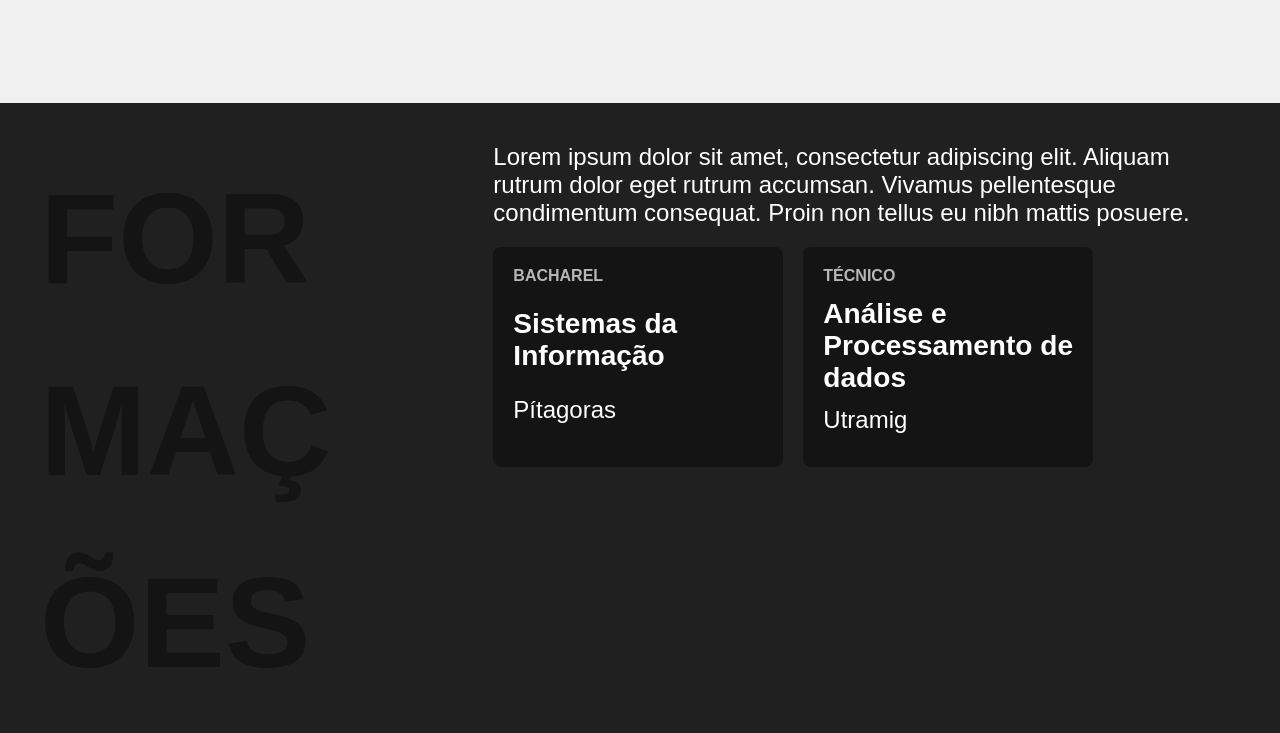
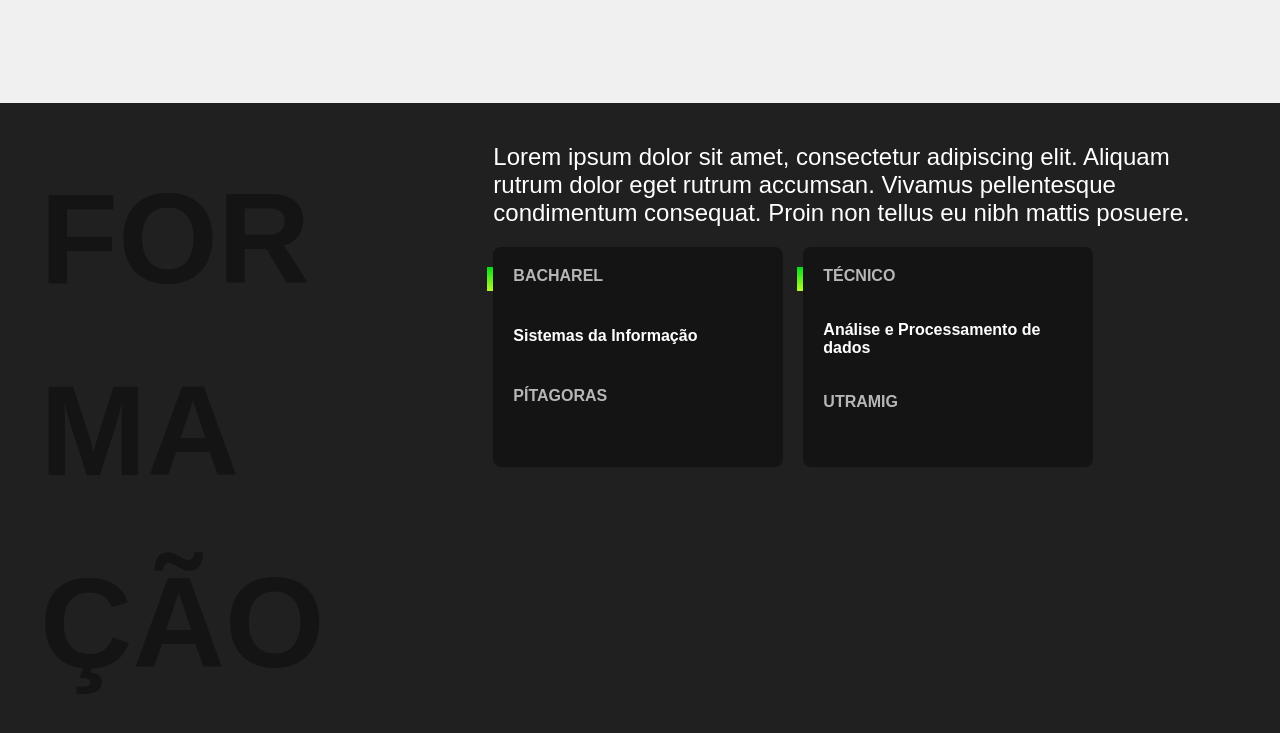
Before and after one commit to Rafes96/portifolio-rafael, a plain HTML site: page index.html in a window 1280 px wide. Shown: the part 1079-1812 px from the top of the page. Drawn offline with Linux system fonts and the light colour scheme.

Commit message:
Finalização da section formação

```diff
--- a/css/formacoes.css
+++ b/css/formacoes.css
@@ -10,11 +10,14 @@
     grid-template-columns: 1fr 2fr;
     gap: 80px;
 }
-
+.subtitulo-formacao{
+    max-width: 4ch;
+}
 
 .formacoes-item{
  display: flex;
  gap: 20px;
+ flex-wrap: wrap;
 }
 
 .formacoes-item-container{
@@ -31,11 +34,26 @@
     border-radius: 8px;
     width: 250px;
     height: 180px;
+    position: relative;
+}
+.formacoes-item li::before{
+    content: '';
+    display: block;
+    width: 6px;
+    height: 24px;
+    background:linear-gradient(#01DE17, #B8FB29);
+    position: absolute;
+     left: -6px;
+    top: 20px;
 }
 
-.item-modalidade{
+
+.item-titulo{
     font-size: 1rem;
     text-transform: uppercase;
     font-weight: bold;
     color: #b7b7b7;
 }
+.item-curso{
+    font-size: 1rem;
+}
--- a/index.html
+++ b/index.html
@@ -75,28 +75,25 @@
     </section>
     <section class="formacoes" id="formacoes">
         <div class="formacoes-container">
-            <h2 class="subtitulo">Formações</h2>
+            <h2 class="subtitulo subtitulo-formacao">Formação</h2>
             <div class="formacoes-item-container">
                 <p>Lorem ipsum dolor sit amet, consectetur adipiscing elit.
                     Aliquam rutrum dolor eget rutrum accumsan.
                     Vivamus pellentesque condimentum consequat. Proin non tellus eu nibh mattis posuere.</p>
                 <ul class="formacoes-item">
                     <li>
-                        <span class="item-modalidade">Bacharel</span>
+                        <span class="item-titulo">Bacharel</span>
                         <h3 class="item-curso">Sistemas da Informação</h3>
-                        <p class="item-instituicao">Pítagoras</p>
+                        <p class="item-titulo">Pítagoras</p>
                     </li>
-
                     <li>
-                        <span class="item-modalidade">Técnico</span>
+                        <span class="item-titulo">Técnico</span>
                         <h3 class="item-curso">Análise e Processamento de dados</h3>
-                        <p class="item-instituicao">Utramig</p>
+                        <p class="item-titulo">Utramig</p>
                     </li>
                 </ul>
             </div>
-
         </div>
     </section>
 </body>
-
 </html>
```
